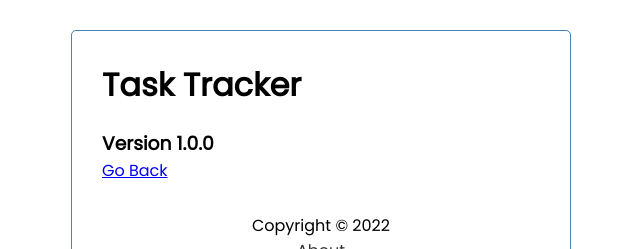
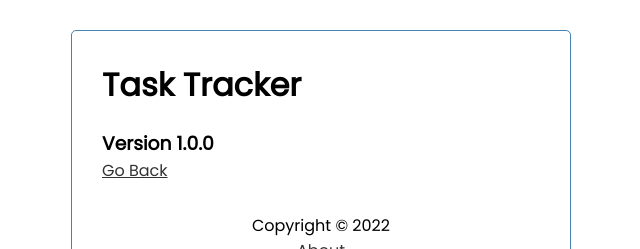
Before and after one commit to amakhlouf/tasktracker-vuejs, a Vue app: page /about in a window 1280 px wide. Shown: the top 249 px of the page, without its empty margins (319-959 px from the left). Built offline with nearby package versions, Linux system fonts and the light colour scheme; the HTML template or start-up script is replaced by a standard one.

Commit message:
added style to about

```diff
--- a/src/views/About.vue
+++ b/src/views/About.vue
@@ -3,3 +3,9 @@
 	<h3>Version 1.0.0</h3>
 	<router-link to="/">Go Back</router-link>
 </template>
+
+<style scoped>
+	a {
+		color: #333;
+	}
+</style>
```
Also changed, not shown: db.json (indentation only).
